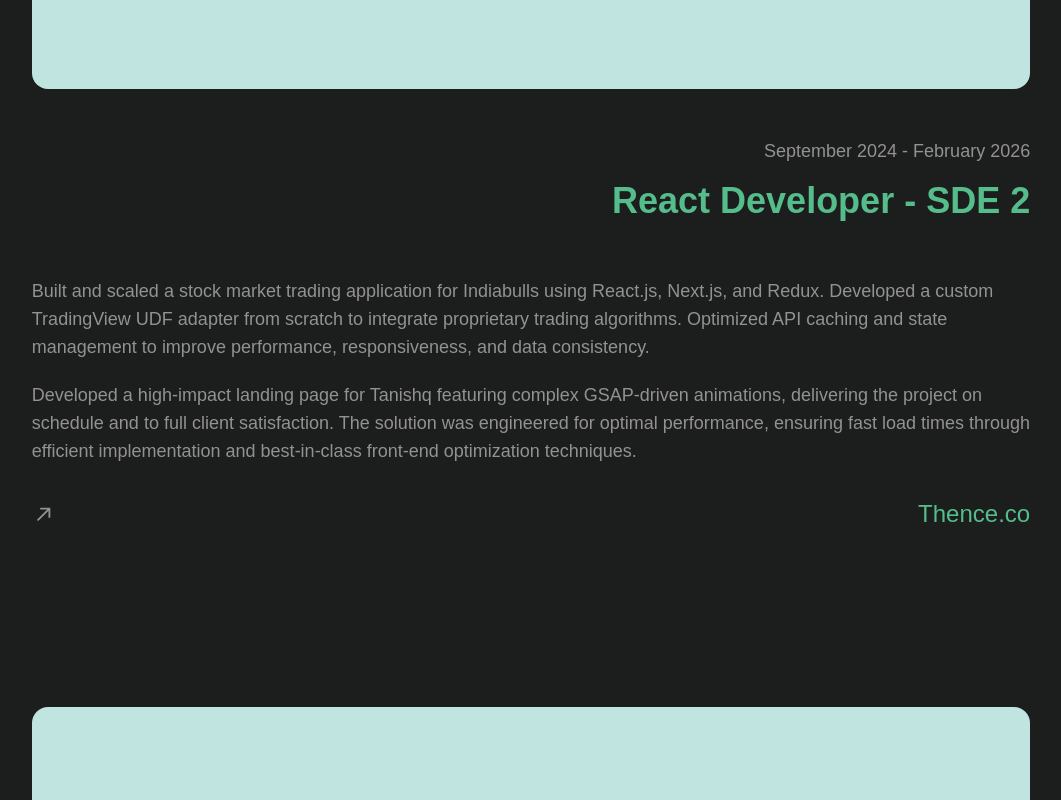
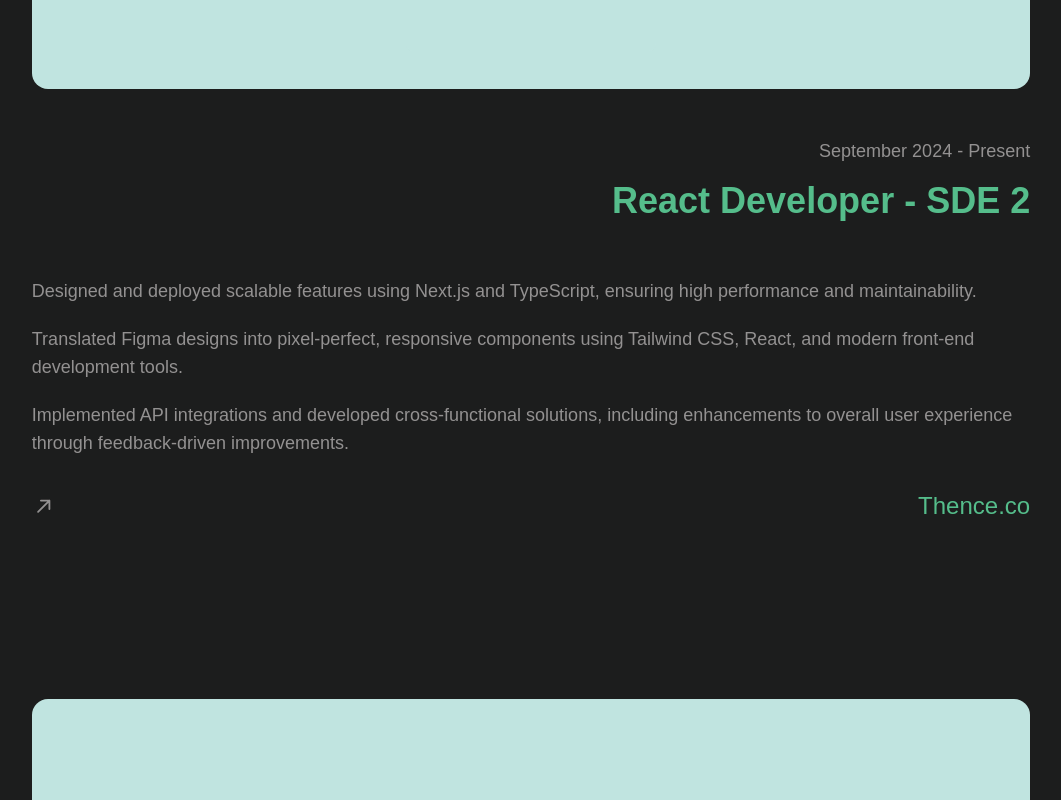
Before and after one commit to reza-hussain/portfolio-v2, a React (Create React App) app: page / in a window 1280 px wide. Shown: the part 3840-4640 px from the top of the page, without its empty margins (109-1170 px from the left). Built offline with nearby package versions, Linux system fonts and the light colour scheme; a web font is replaced by a local one.

Commit message:
content updates

```diff
--- a/src/containers/Experience/index.jsx
+++ b/src/containers/Experience/index.jsx
@@ -14,19 +14,22 @@ const experinceData = [
     description: [
       {
         id: 0,
-        content: `Built and scaled a stock market trading application for Indiabulls using React.js, Next.js, and Redux.
-                  Developed a custom TradingView UDF adapter from scratch to integrate proprietary trading algorithms. Optimized
-                  API caching and state management to improve performance, responsiveness, and data consistency.`,
+        content:
+          "Designed and deployed scalable features using Next.js and TypeScript, ensuring high performance and maintainability.",
       },
       {
         id: 1,
-        content: ` Developed a high-impact landing page for Tanishq featuring complex GSAP-driven animations, delivering
-the project on schedule and to full client satisfaction. The solution was engineered for optimal performance, ensuring
-fast load times through efficient implementation and best-in-class front-end optimization techniques.`,
+        content:
+          "Translated Figma designs into pixel-perfect, responsive components using Tailwind CSS, React, and modern front-end development tools.",
+      },
+      {
+        id: 2,
+        content:
+          "Implemented API integrations and developed cross-functional solutions, including enhancements to overall user experience through feedback-driven improvements.",
       },
     ],
     logo: THENCE,
-    period: "September 2024 - February 2026",
+    period: "September 2024 - Present",
     link: "https://www.thence.co/",
   },
   {
@@ -94,6 +97,37 @@ fast load times through efficient implementation and best-in-class front-end opt
     period: "Jan 2022 - Jan 2023",
     link: "https://www.ghmev.com/",
   },
+
+  {
+    id: "sb",
+    name: "Sketch Brahma Technologies",
+    role: "Product Developer",
+    description: [
+      {
+        id: 0,
+        content:
+          "Served as a project lead, ensuring timely and successful product delivery with a dedicated team",
+      },
+      {
+        id: 1,
+        content:
+          "Managed projects for key clients, ensuring satisfaction and repeat business opportunities.",
+      },
+      {
+        id: 2,
+        content:
+          "Developed highly scalable products, converting Figma designs to code, implementing responsive UIs, and deploying applications.",
+      },
+      {
+        id: 3,
+        content:
+          "Secured a crucial project by showcasing superior code quality and performance.",
+      },
+    ],
+    logo: SB,
+    period: "March 2023 - April 2024",
+    link: "https://sketchbrahma.com/",
+  },
 ];
 
 const Experience = () => {
```
